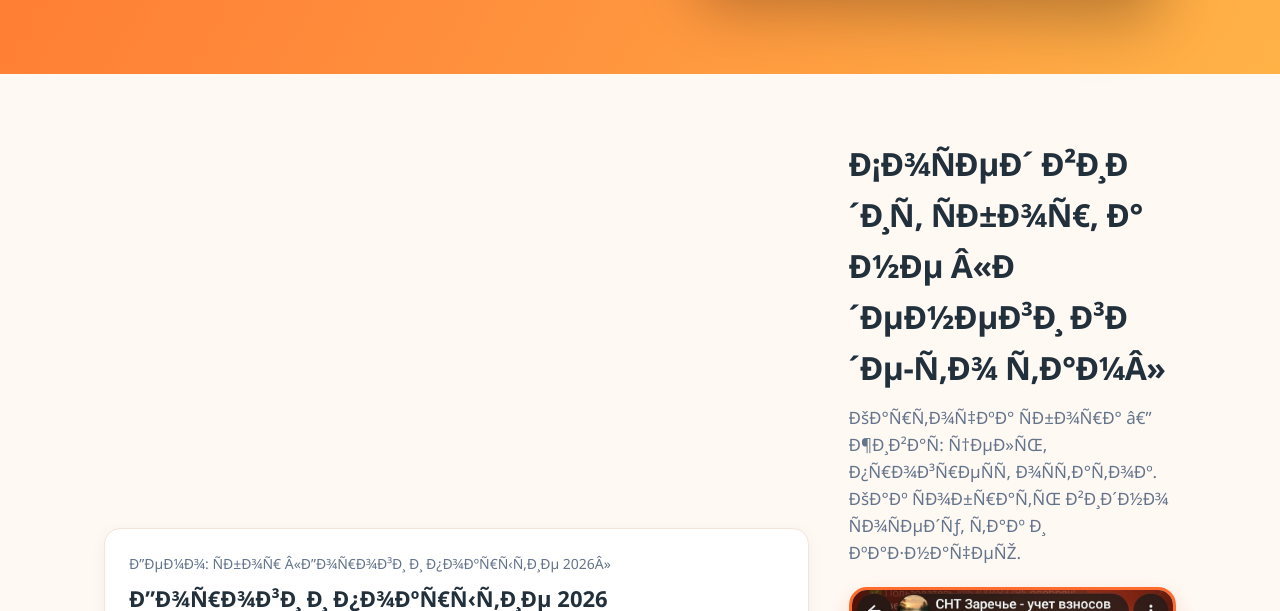
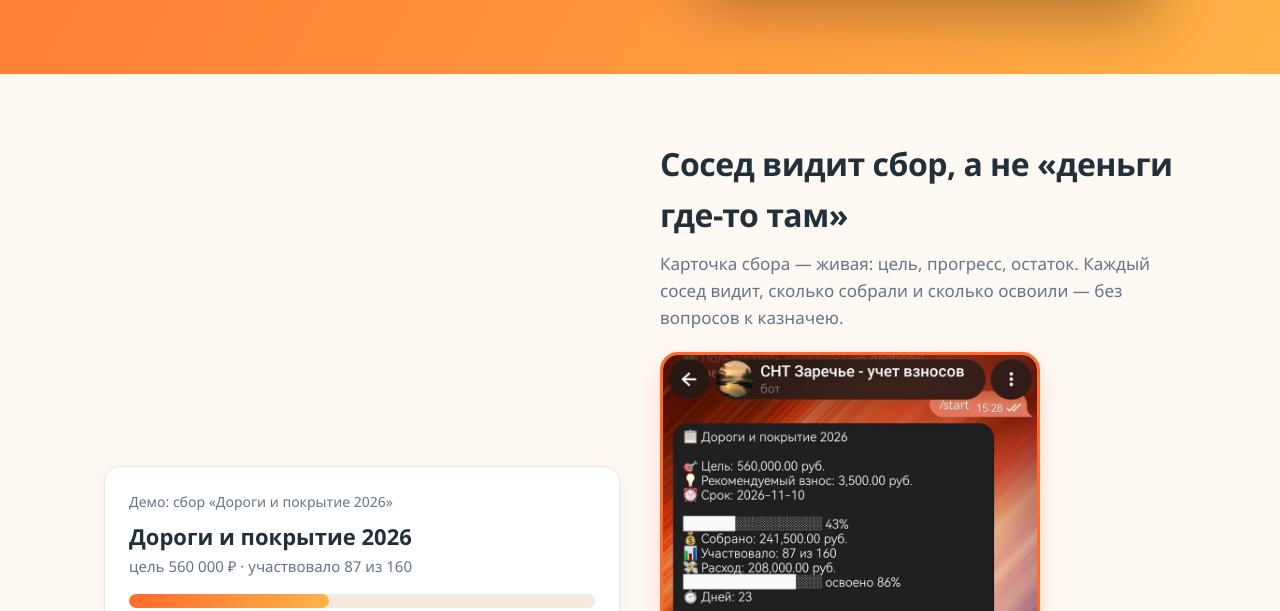
Before and after one commit to selleauto-official/kazna-bot-site, a plain HTML site: page index.html in a window 1280 px wide. Shown: the part 1100-1711 px from the top of the page. Drawn offline with Linux system fonts and the light colour scheme.

Commit message:
Update index.html

```diff
--- a/index.html
+++ b/index.html
@@ -1,6 +1,9 @@
 <!DOCTYPE html>
 <html lang="ru">
 <head>
+<meta charset="UTF-8">
+<meta name="yandex-verification" content="f5fad8b285307730" />
+<meta name="viewport" content="width=device-width, initial-scale=1.0">
   <!-- Yandex.Metrika counter -->
 <script type="text/javascript">
     (function(m,e,t,r,i,k,a){
@@ -14,9 +17,6 @@
 </script>
 <noscript><div><img src="https://mc.yandex.ru/watch/114509595" style="position:absolute; left:-9999px;" alt="" /></div></noscript>
 <!-- /Yandex.Metrika counter -->
-<meta charset="UTF-8">
-<meta name="yandex-verification" content="f5fad8b285307730" />
-<meta name="viewport" content="width=device-width, initial-scale=1.0">
 <meta name="description" content="КазнаБот — телеграм-бот, выполняющий обязанности казначея СНТ: учёт взносов, приём платежей, чеки и отчёты в Excel. Проще программы для СНТ: без установки, настраивается за 10 минут.">
 <link rel="canonical" href="https://kazna-bot.ru/">
 <meta property="og:title" content="КазнаБот — программа для учёта взносов в СНТ прямо в Telegram">
@@ -182,8 +182,8 @@
     <div class="row"><span>Осталось до цели</span><b>318 500 ₽</b></div>
   </div>
   <div>
-    <h2>Сосед видит сбор, а не «денеги где-то там»</h2>
-    <p class="sub" style="margin-bottom:20px">Карточка сбора — живая: цель, прогресс, остаток. Как собрать видно соседу, так и казначею.</p>
+    <h2>Сосед видит сбор, а не «деньги где-то там»</h2>
+    <p class="sub" style="margin-bottom:20px">Карточка сбора — живая: цель, прогресс, остаток. Каждый сосед видит, сколько собрали и сколько освоили — без вопросов к казначею.</p>
     <img loading="lazy" src="02-fund-card.jpeg" alt="Карточка сбора в боте" style="max-width:380px;width:100%;border-radius:18px;border:3px solid var(--accent);box-shadow:0 10px 26px rgba(229,81,26,.18)">
   </div>
 </div></section>
```
